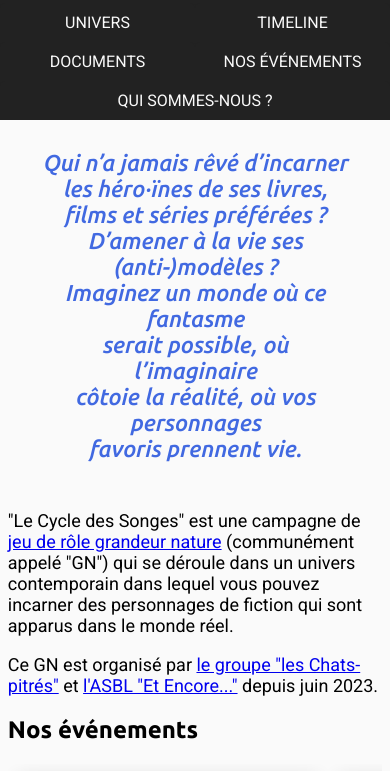
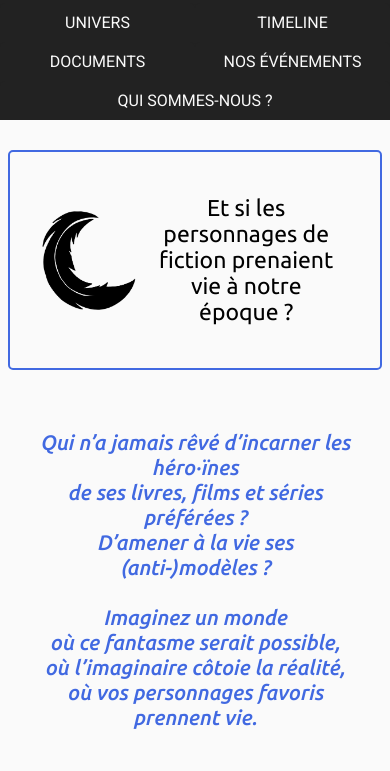
Before and after one commit to vankasteelj/cds-website, a plain HTML site: page index.html in a window 390 px wide. Shown: the part 32-803 px from the top of the page. Drawn offline with nearby package versions, Linux system fonts and the light colour scheme; a web font is replaced by a local one.

Commit message:
style & rework index

```diff
--- a/css/main.css
+++ b/css/main.css
@@ -27,10 +27,6 @@ h1, h2, h3, h4, h5, h6, .ag-timeline-card_point, .ag-timeline-card_meta {
   font-weight: 500;
 }
 
-p {
-  font-size: 18px;
-}
-
 /* style */
 @font-face {
   font-family: 'OpenDyslexic';
@@ -52,6 +48,59 @@ body {
   width: 70%;
   margin: 0 auto;
 }
+
+#intro {
+  height: 250px;
+  width: 100%;
+  margin: 30px 0;
+  padding: 30px;
+  border: 2px solid var(--bleu-cds);
+  border-radius: 5px;
+  display: flex;
+}
+#intro .image {
+  background-image: url(../images/logo-black.png);
+  width: 33%;
+  height: 186px;
+  background-size: contain;
+  background-repeat: no-repeat;
+  background-position: center;
+}
+#intro .legende {
+  width: 67%;
+  text-align: center;
+  font-family: "Ubuntu", sans-serif;
+  font-size: 30px;
+  height: 186px;
+  align-content: center;
+}
+#description {
+  font-size: 18px;
+  margin-bottom: 30px;
+}
+#inspiration {
+  width: 70%;
+  margin: 0 auto;
+  color: #444;
+  font-size: 14px;
+  text-align: center;
+}
+@media (max-width: 800px) {
+  #intro {
+    height: 220px;
+  }
+  #intro .image {
+    height: 156px;
+  }
+  #intro .legende {
+    font-size: 23px;
+    height: 156px;
+  }
+  .incipit {
+    font-size: 21px;
+  }
+}
+
 #noscript {
   width: 100vw;
   height: 100vh;
--- a/index.html
+++ b/index.html
@@ -16,19 +16,28 @@
     <script async src="header.js"></script>
 
     <div id="main">
-      <div class="incipit">
-        Qui n’a jamais rêvé d’incarner<br>
-        les héro·ïnes de ses livres,<br>
-        films et séries préférées ?<br>
-        D’amener à la vie ses (anti-)modèles&nbsp;?<br>
-        Imaginez un monde où ce fantasme<br>
-        serait possible, où l’imaginaire<br>
-        côtoie la réalité, où vos personnages<br>
-        favoris prennent vie.<br>
+      <div id="intro">
+        <div class="image"></div>
+        <div class="legende">Et si les personnages de fiction prenaient vie à notre époque&nbsp;?</div>
       </div>
 
-      <p>"Le Cycle des Songes" est une campagne de <a href="https://fr.wikipedia.org/wiki/Jeu_de_r%C3%B4le_grandeur_nature" target="_blank">jeu de rôle grandeur nature</a> (communément appelé "GN") qui se déroule dans un univers contemporain dans lequel vous pouvez incarner des personnages de fiction qui sont apparus dans le monde réel.</p>
-      <p>Ce GN est organisé par <a href="./equipe.html">le groupe "les Chats-pitrés"</a> et <a href="https://etencore-asbl.org/" targer="_blank">l'ASBL "Et Encore..."</a> depuis juin 2023.</p>
+      <div class="incipit">
+        Qui n’a jamais rêvé d’incarner les héro·ïnes<br>
+        de ses livres, films et séries préférées&nbsp;?<br>
+        D’amener à la vie ses (anti-)modèles&nbsp;?<br><br>
+        Imaginez un monde<br>
+        où ce fantasme serait possible,<br>
+        où l’imaginaire côtoie la réalité,<br>
+        où vos personnages favoris prennent vie.<br>
+      </div>
+
+      <div id="description">
+        <p>"Le Cycle des Songes" est une campagne belge de <a href="https://fr.wikipedia.org/wiki/Jeu_de_r%C3%B4le_grandeur_nature" target="_blank">jeu de rôle grandeur nature</a> (aussi appelé "GN" ou "Larp") qui se déroule dans un univers contemporain. </p>
+        <p>Vous pouvez y incarner des personnages de fiction, des Egrégores, apparus dans le monde réel. Ils vivent en communauté, dans le secret : les Rêveurs, les êtres humains normaux, ne doivent rien savoir. Et surtout pas l'existence des ENI, les Egrégores Non-Intégrables, les monstres et créatures non-humaines de fiction apparues, elles aussi.</p>
+        <p>Intrigues politiques, vie en communauté, enquêtes, pouvoirs antiques et artéfacts : que vous réserve le monde des Egrégores&nbsp;?</p>
+      </div>
+
+      <p id="inspiration">Ce GN est inspiré de <a href="https://bureaudessonges.wixsite.com/lebds" target="_blank">l'univers du Bureau des Songes, en France</a>. Il est organisé depuis juin 2023 par <a href="./equipe.html">le groupe "les Chats-pitrés"</a>, sous l'égide de <a href="https://etencore-asbl.org/" targer="_blank">l'ASBL "Et Encore..."</a>.</p>
 
       <div id="events">
         <h2>Nos événements</h2>
```
Also changed, not shown: todo.txt.
